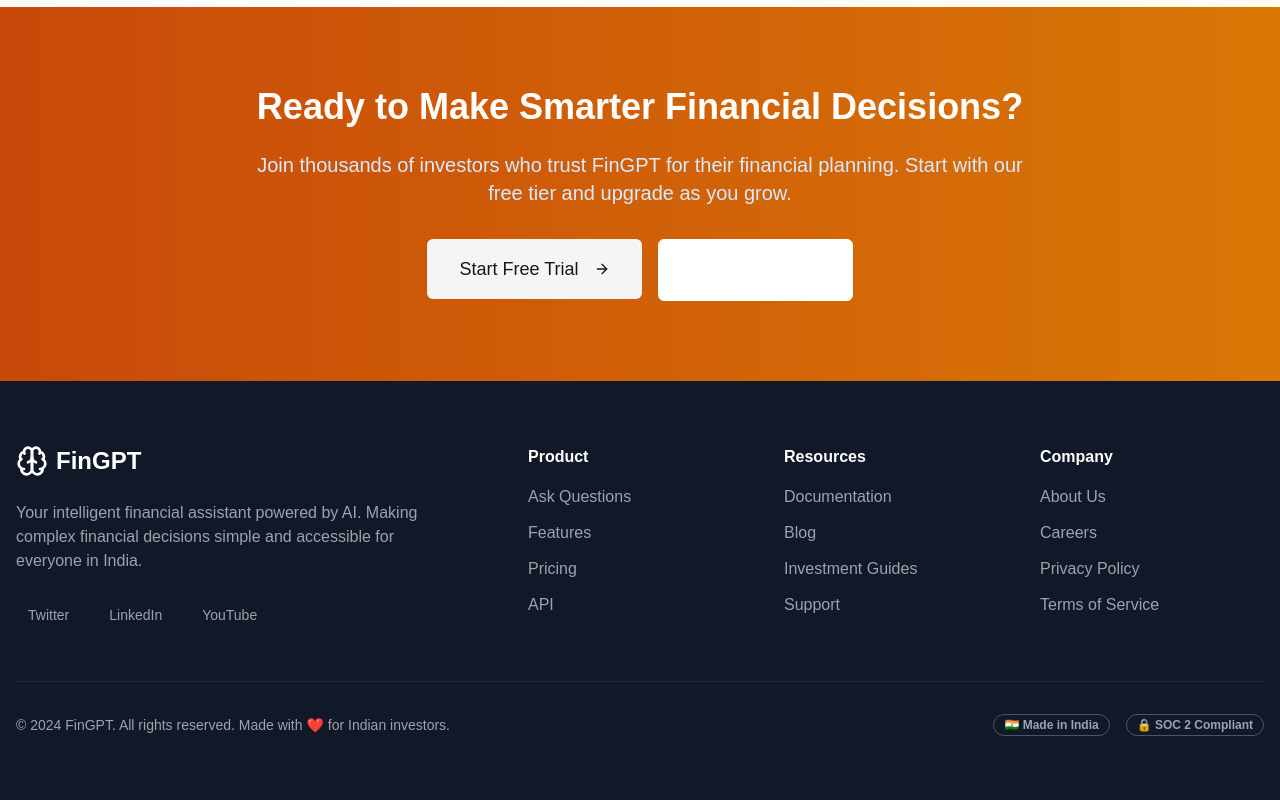
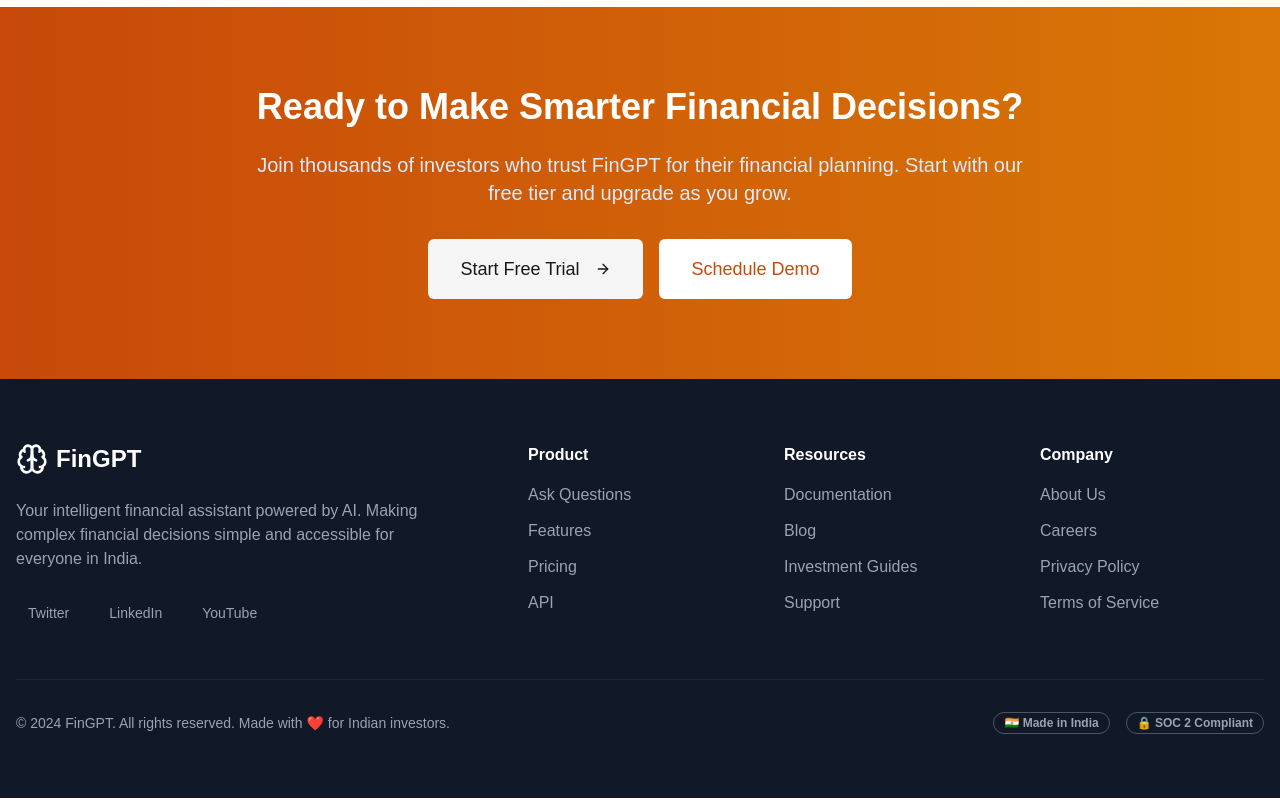
Before and after one commit to prasadi24/v0-ask-your-money-anything, a Next.js app: page / in a window 1280 px wide. Shown: the part 2563-3363 px from the top of the page. Built offline with nearby package versions, Linux system fonts and the light colour scheme; no server answers.

Commit message:
feat: update CTA button styling for better contrast
Change "Schedule Demo" button to white with orange text and hover states.

Co-authored-by: null <175280824+prasadi24@users.noreply.github.com>

```diff
--- a/app/page.tsx
+++ b/app/page.tsx
@@ -307,8 +307,7 @@ export default function HomePage() {
               </Link>
               <Button
                 size="lg"
-                variant="outline"
-                className="text-lg px-8 py-4 h-auto border-white text-white hover:bg-white hover:text-orange-600"
+                className="text-lg px-8 py-4 h-auto bg-white text-orange-600 hover:bg-gray-100 hover:text-orange-700 border-0"
               >
                 Schedule Demo
               </Button>
```
